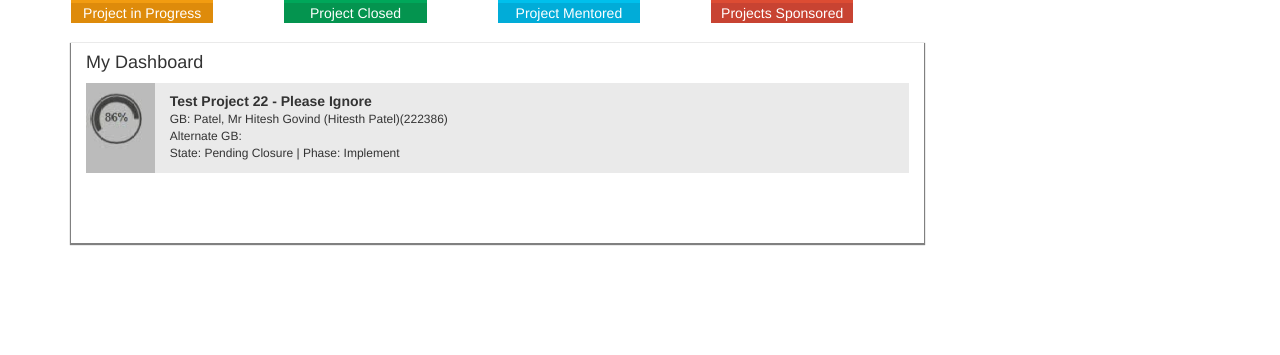
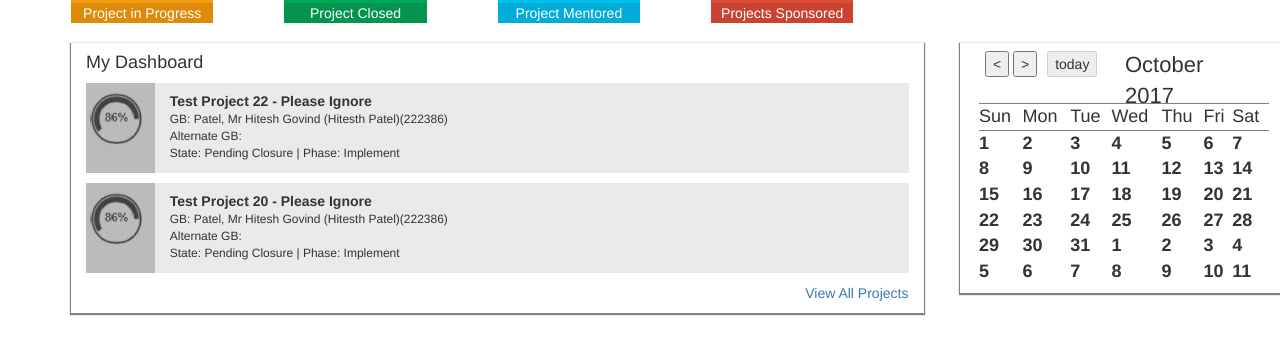
Before and after one commit to helloween89/geproj1, a plain HTML site: page content.html in a window 1280 px wide. Shown: the part 87-442 px from the top of the page. Drawn offline with nearby package versions, Linux system fonts and the light colour scheme.

Commit message:
The calendar almost is done

```diff
--- a/content.css
+++ b/content.css
@@ -95,12 +95,40 @@
 
     margin-top: 20px;
 	box-shadow: 0px 1px	1px 1px grey;
-	height: 200px;
+	height: 270px;
+
+}
+
+.pancalendar{
+
+    margin-top: 20px;
+	box-shadow: 0px 1px	1px 1px grey;
+	height: 250px;
 
 }
 
 .subpanprojects {
 
+    bottom: 10px;
+	left: 10px;
+	right: 10px;
+    height: 80px;
+
+}
+
+.subpanfooter {
+
+    position: absolute;
+    bottom: 0px;
+	left: 20px;
+	right: 0px;
+    height: 30px;
+
+}
+
+.subpanprojects2 {
+
+    margin-top: 20px;
     bottom: 10px;
 	left: 10px;
 	right: 10px;
@@ -142,3 +170,88 @@
 	width: 60px;
 	margin-left: 0px;
 }
+
+.subpanfooterdiv {
+
+	position: absolute;
+	margin-bottom:10px;
+	margin-right: 16px;
+	right: 0px;
+	bottom: 0px;
+
+}
+
+.titcalendar {
+
+    position: absolute;
+    margin-top: 8px;
+	left: 10px;
+	right: 10px;
+    height: 30px;
+
+}
+
+.datetitcalendar {
+
+    position: absolute;
+    margin-top: 6px;
+	right: 0px;
+	margin-right: 10px;
+    height: 30px;
+
+}
+
+.textdatecalendar{
+	font-size: 22px;
+}
+
+.buttonleft {
+
+	margin-left: 6px;
+
+}
+
+table {
+    border-collapse: collapse;
+    border-spacing: 0;
+    width: 100%;
+
+}
+
+th, td {
+    text-align: left;
+    font-size: 18px;
+}
+
+tr.top td {
+  border-top: thin solid grey;
+}
+
+tr.bottom td {
+  border-bottom: thin solid grey;
+}
+
+tr.right: td {
+  border-right: thin solid grey;
+}
+
+.calendar{
+
+	overflow-x:auto;
+
+}
+
+.calendarbords {
+
+    position: absolute;
+    margin-top: 60px;
+    top: : 0px;
+	left: 4px;
+	right: 4px;
+    height: 30px;
+
+}
+
+.calendarelative {
+position: relative;
+}
--- a/content.html
+++ b/content.html
@@ -97,7 +97,7 @@
 
 		<div class="row" id="projpan">
 
-			<div class="col-lg-12 col-lg-offset-1 panprojects">
+			<div class="col-lg-12 col-lg-12 col-lg-offset-1 panprojects">
 
 			<h4>My Dashboard</h4>
 
@@ -121,11 +121,160 @@
 
 			</div>
 
+			<div class="subpanprojects2">
+
+			<div class="col-lg-1 colorpanmedition">
+
+			<img src="progress.png" class="imgpanmeter" />
+
 			</div>
+
+			<div class="col-lg-11 colorpainfometer">
+
+			<span class="texttitpaninfomet">Test Project 20 - Please Ignore</span>
+			<span class="textpaninfomet">GB: Patel, Mr Hitesh Govind (Hitesth Patel)(222386)</span>
+			<span class="textpaninfomet">Alternate GB:</span>
+			<span class="textpaninfomet">State: Pending Closure | Phase: Implement</span>
+
+			</div>
+
+
+			</div>
+
+			<div id="subpanfooter" class="subpanfooterdiv">
+				<a href=""><span>View All Projects</span></a>
+			</div>
+
+			</div>
+
 
 		</div>
 
 	</div>
 
+	<div id="calendarpan" class="col-lg-3 col-md-3 col-sm-3 col-xs-3 col-lg-offset-1 col-md-offset-1 col-sm-offset-1 col-xs-offset-1 ">
+
+		<div class="row" id="rowpan">
+
+			<div class="col-lg-12 col-md-12 col-sm-12 col-xs-12 pancalendar">
+
+				<div class="titcalendar col-lg-6 col-md-6 col-sm-6 col-xs-6">
+
+					<button><</button>
+					<button>></button>
+
+					<button disabled="true" class="buttonleft">today</button>
+
+				</div>
+
+				<div class="datetitcalendar col-lg-6 col-md-6 col-sm-6 col-xs-6">
+
+					<span class="textdatecalendar">October 2017</span>
+
+				</div>
+
+				<div class="calendarbords col-lg-12 col-md-12 col-sm-12 col-xs-12" id="calendar">
+
+				<table>
+
+					<tr class="top bottom right">
+
+						<td>Sun</td>
+						<td>Mon</td>
+						<td>Tue</td>
+						<td>Wed</td>
+						<td>Thu</td>
+						<td>Fri</td>
+						<td>Sat</td>
+
+					</tr>
+
+					<tr>
+
+						<th>1</th>
+						<th>2</th>
+						<th>3</th>
+						<th>4</th>
+						<th>5</th>
+						<th>6</th>
+						<th>7</th>
+
+					</tr>
+
+					<tr>
+
+						<th>8</th>
+						<th>9</th>
+						<th>10</th>
+						<th>11</th>
+						<th>12</th>
+						<th>13</th>
+						<th>14</th>
+
+					</tr>
+
+					<tr>
+
+						<th>15</th>
+						<th>16</th>
+						<th>17</th>
+						<th>18</th>
+						<th>19</th>
+						<th>20</th>
+						<th>21</th>
+
+					</tr>
+
+					<tr>
+
+						<th>22</th>
+						<th>23</th>
+						<th>24</th>
+						<th>25</th>
+						<th>26</th>
+						<th>27</th>
+						<th>28</th>
+
+					</tr>
+
+					<tr>
+
+						<th>29</th>
+						<th>30</th>
+						<th>31</th>
+						<th>1</th>
+						<th>2</th>
+						<th>3</th>
+						<th>4</th>
+
+					</tr>
+
+					<tr>
+
+						<th>5</th>
+						<th>6</th>
+						<th>7</th>
+						<th>8</th>
+						<th>9</th>
+						<th>10</th>
+						<th>11</th>
+
+					</tr>
+
+				</table>
+
+				</div>
+
+
+			</div>
+
+
+		</div>
+
+
+	</div>
+
+
+
 </body>
 </html>
--- a/menu.css
+++ b/menu.css
@@ -38,7 +38,7 @@ i.material-icons{
 	font-size: 1.5rem;
 }
 
-.section{
+.section {
 
 	display: flex;
     align-items: center;
```
